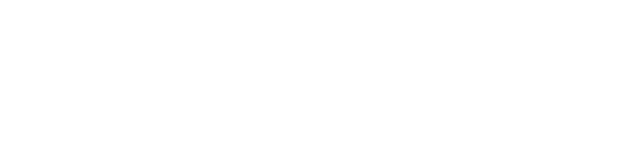
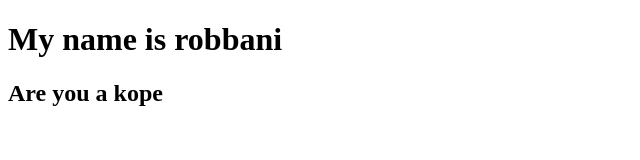
Before and after one commit to Robbani571/my-first-repo, a plain HTML site: page index.html in a window 1280 px wide. Shown: the whole page, without its empty margins (0-640 px from the left). Drawn offline with Linux system fonts and the light colour scheme.

Commit message:
new header

```diff
--- a/index.html
+++ b/index.html
@@ -7,6 +7,7 @@
     <title>My first Repo</title>
 </head>
 <body>
-
+    <h1>My name is robbani</h1>
+    <h2>Are you a kope</h2>
 </body>
 </html>
```
